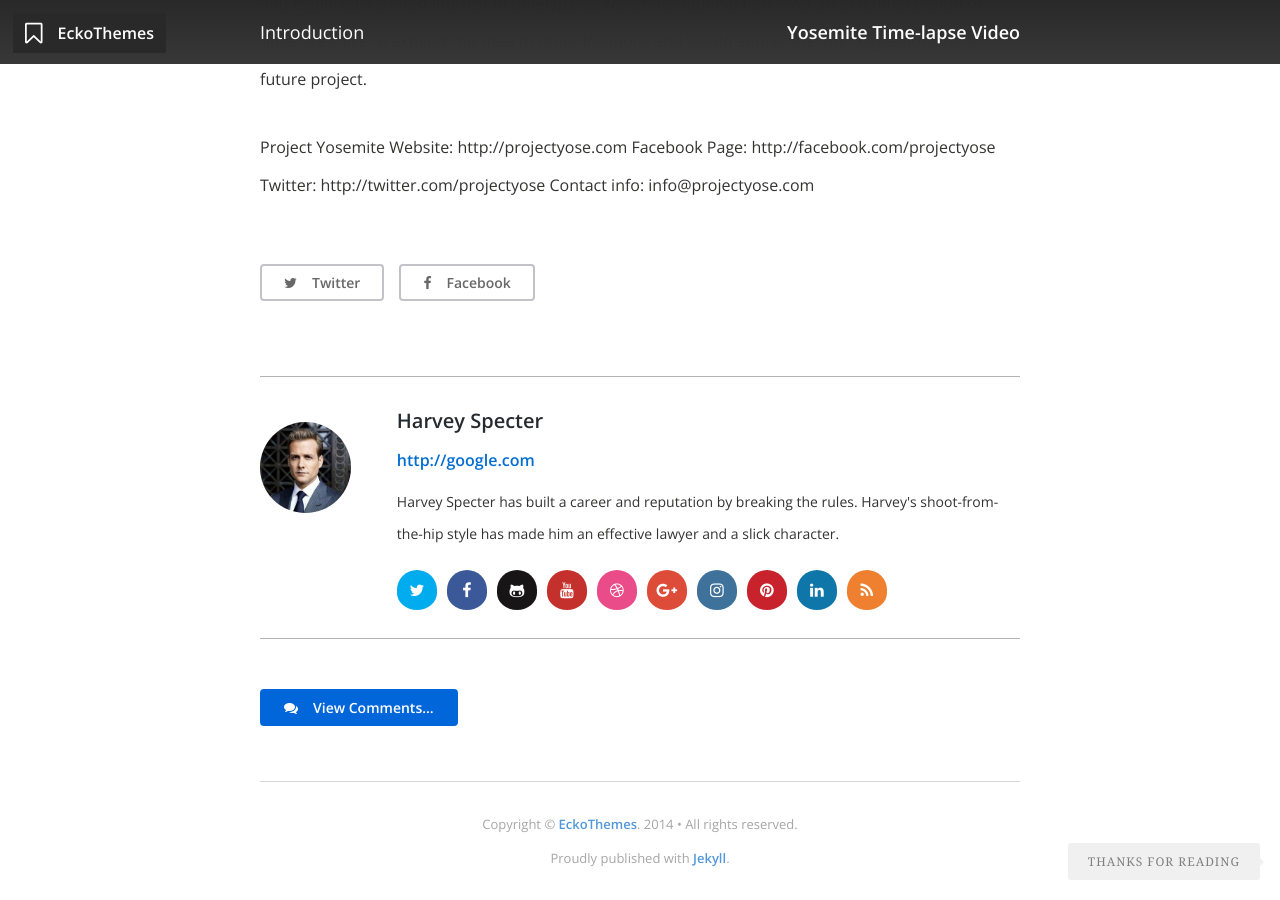
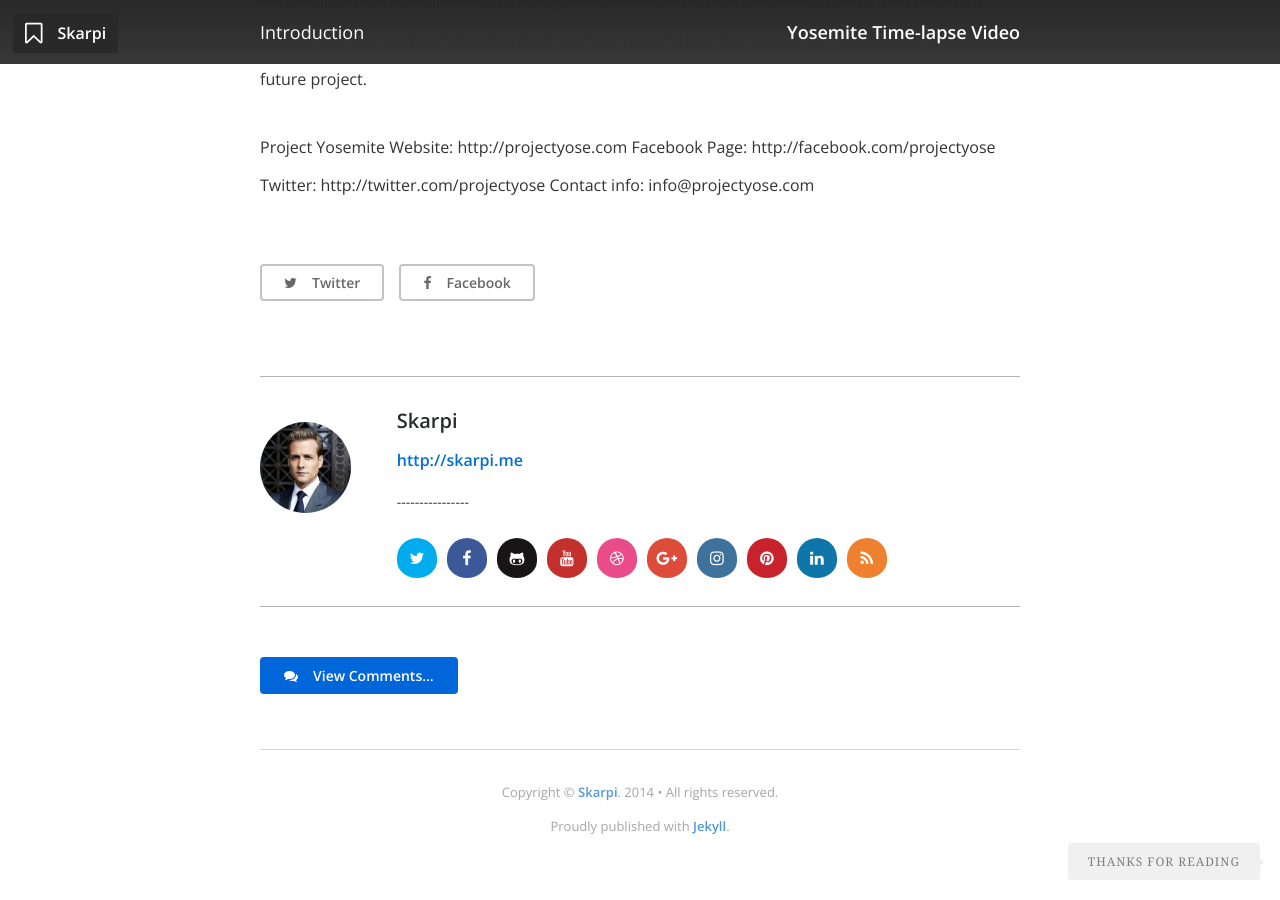
Before and after one commit to alihant/alihant.github.io, a Jekyll site: the page built from _posts/2014-06-24-yosemite-time-lapse-video.markdown, in a window 1280 px wide and 900 px high, scrolled down 917 px. Built offline with Jekyll 4.4.1, drawn with Linux system fonts in a browser that asks for light colours; nearby versions of some CDN libraries.

Commit message:
Updated _config.yml

```diff
--- a/_config.yml
+++ b/_config.yml
@@ -1,21 +1,21 @@
 
 
 # Site Settings
-title: 						"EckoThemes"
-email: 						"support@ecko.me"
-description: 				"Astro is a content focused responsive theme for the Jekyll blogging platform. Available for purchase at ThemeForest.net."
+title: 						"Skarpi"
+email: 						"me@skarpi.me"
+description: 				""
 baseurl: 					""
-url: 						"http://astrojek.ecko.me"
+url: 						"http://skarpi.me"
 logourl: 					"/assets/img/bloglogo.jpg"
 fa-logo: 					"fa-bookmark-o"
 paginate: 					5
 
 
 # Author Settings
-author_name: 				"Harvey Specter"
-author_url: 				"http://google.com"
-author_bio: 				"Harvey Specter has built a career and reputation by breaking the rules. Harvey's shoot-from-the-hip style has made him an effective lawyer and a slick character."
-author_email: 				"support@ecko.me"
+author_name: 				"Skarpi"
+author_url: 				"http://skarpi.me"
+author_bio: 				"----------------"
+author_email: 				"me@skarpi.me"
 author_image: 				"/assets/img/authorimage.jpg"
 
 
@@ -32,7 +32,7 @@ linkedin_url:  				"http://linkedin.com"
 
 
 # Theme Settings
-theme_disqus_shortname: 	"ecko"
+theme_disqus_shortname: 	"sk4rpi"
 theme_google_comments: 		false
 theme_analytics_id: 		"UA-28282324-1"
 theme_analytics_domain: 	"ecko.me"
```
